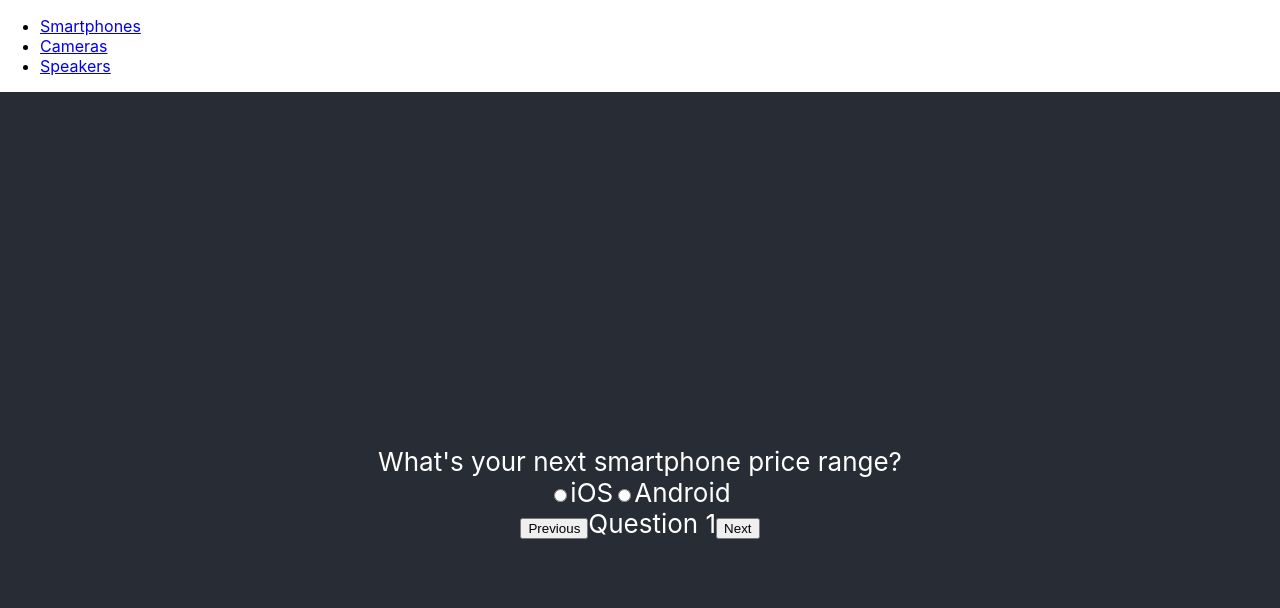
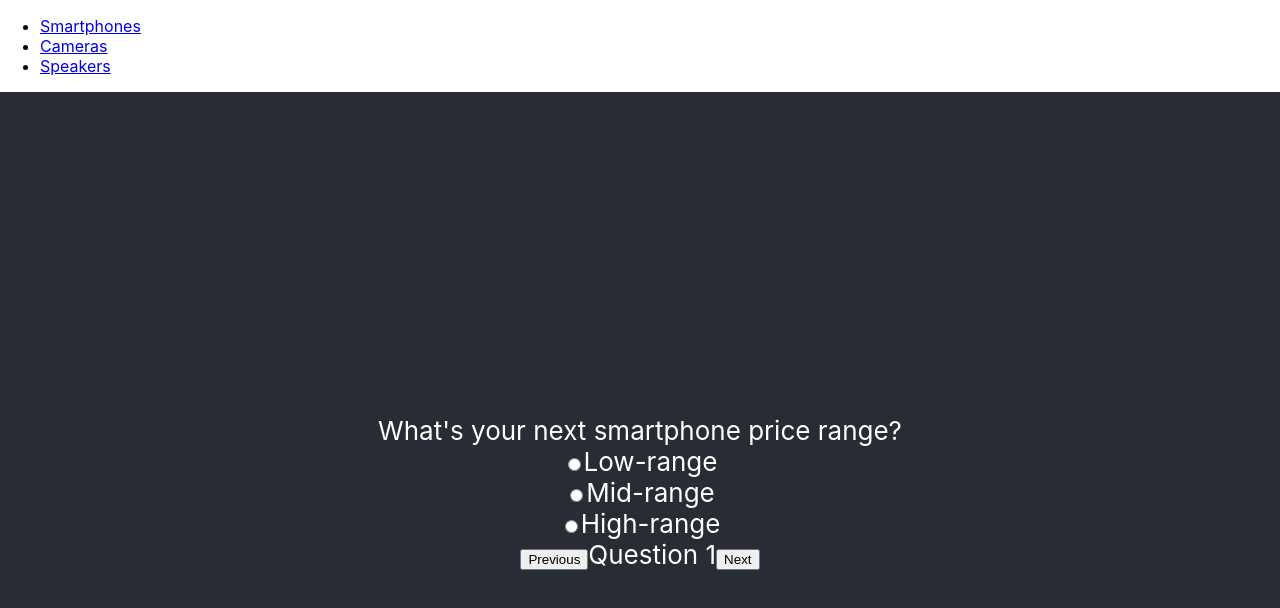
Before and after one commit to e2heidari/find-my-phone, a React (Create React App) app: page / in a window 1280 px wide. Shown: the top 608 px of the page. Built offline with nearby package versions, Linux system fonts and the light colour scheme.

Commit message:
add selections to question list

```diff
--- /dev/null
+++ b/src/components/Option.js
@@ -0,0 +1,15 @@
+const Option = ({ commonName, option, onChange }) => {
+  return (
+    <div>
+      <input
+        type="radio"
+        value={option}
+        id={option}
+        onChange={onChange}
+        name={commonName}
+      />
+      <label for={option}>{option}</label>
+    </div>
+  );
+};
+export default Option;
--- a/src/components/Question.js
+++ b/src/components/Question.js
@@ -1,31 +1,10 @@
-const Question = ({ question, value, onChange }) => {
+const Question = ({ question }) => {
   return (
     <div>
       <div>{question}</div>
       {/* <div>
         <input value={value} onChange={onChange} />
       </div> */}
-      <div>
-        <form>
-          <input
-            type="radio"
-            value={value}
-            id="iOS"
-            onChange={onChange}
-            name="OS"
-          />
-          <label for="iOS">iOS</label>
-
-          <input
-            type="radio"
-            value={value}
-            id="Android"
-            onChange={onChange}
-            name="OS"
-          />
-          <label for="Android">Android</label>
-        </form>
-      </div>
     </div>
   );
 };
--- a/src/components/Smartphones.js
+++ b/src/components/Smartphones.js
@@ -1,6 +1,8 @@
 import "../App.css";
 import questions from "../jsonFiles/question.json";
+import options from "../jsonFiles/options.json";
 import Question from "./Question";
+import Option from "./Option";
 import { useState } from "react";
 import React from "react";
 
@@ -8,18 +10,23 @@ function Smartphones() {
   const count = questions.length;
   const [current, setCurrent] = useState(0);
   const [answers, setAnswers] = useState([]);
+  const optionComponent = options[current].selections.map((item) => (
+    <Option
+      key={options.id}
+      commonName={options[current].commonName}
+      option={item}
+      onChange={(e) => {
+        const newAnswers = [...answers];
+        newAnswers[current] = e.target.value;
+        setAnswers(newAnswers);
+      }}
+    />
+  ));
   return (
     <div className="App">
       <header className="App-header">
-        <Question
-          question={questions[current].question}
-          value={answers[current] || ""}
-          onChange={(e) => {
-            const newAnswers = [...answers];
-            newAnswers[current] = e.target.value;
-            setAnswers(newAnswers);
-          }}
-        />
+        <Question question={questions[current].question} />
+        <form>{optionComponent}</form>
 
         <div>
           <button
--- a/src/jsonFiles/options.json
+++ b/src/jsonFiles/options.json
@@ -1,5 +1,5 @@
 [
-    {"first":"Low-range", "second":"Mid-range", "third":"High-range"},
-    {"first":"Yes", "second":"No"},
-    {"first":"Yes", "second":"No"}
+    {"id":"1","selections":["Low-range","Mid-range", "High-range"], "commonName":"price"},
+    {"id":"2","selections":["Yes","No"], "commonName":"socialMedia"},
+    {"id":"3","selections":["Yes","No"], "commonName":"game"}
 ]
```
